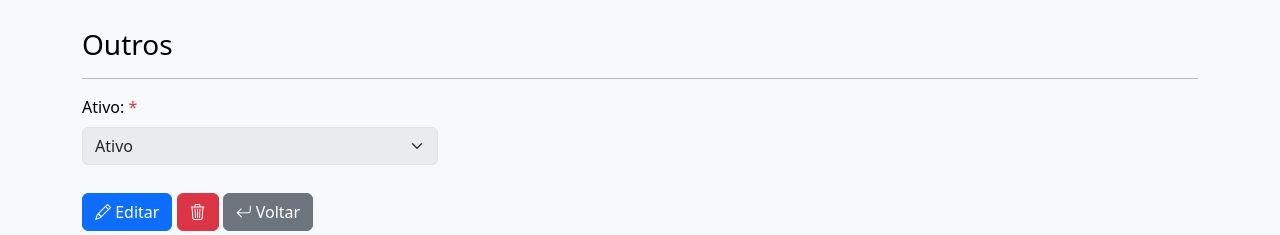
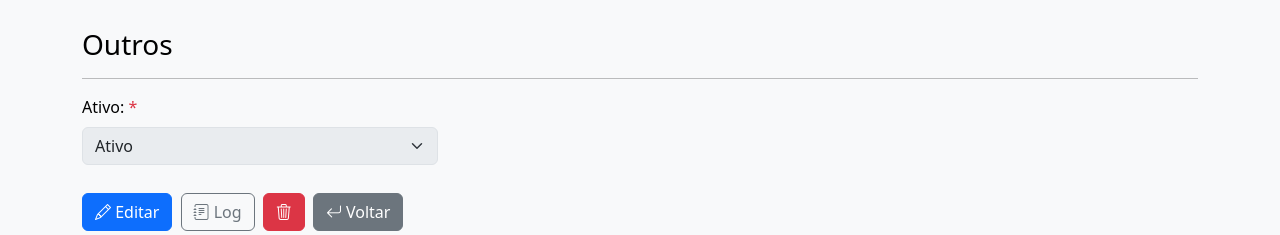
Before and after one commit to denisms7/cadastros, a Django app: page /pf/1/visualizar/ in a window 1280 px wide. Shown: the part 2510-2745 px from the top of the page. Run offline with Django 4.2, Linux system fonts and the light colour scheme; a user stored in the database is signed in; tables that the repository leaves empty hold one stand-in row (values such as "Sample post"); some libraries are stand-ins or nearby versions.

Commit message:
added log separado

```diff
--- a/register/templates/register/register_person.html
+++ b/register/templates/register/register_person.html
@@ -16,7 +16,7 @@ PF - Cadastro
         </div>
         <div>
             {% if form.instance.id %}
-                <a href="{% url 'register:register_log' form.instance.id %}" title="Log" class="btn btn-outline-secondary">
+                <a href="{% url 'register:person_log' form.instance.id %}" title="Log de Alterações" class="btn btn-outline-secondary">
                     <i class="bi bi-journal-text"></i>
                     Log
                 </a>
@@ -85,11 +85,15 @@ PF - Cadastro
                     <i class="bi bi-x me-1"></i> Limpar
                 </button>
             {% else %}
-                <a href="{% url 'register:person_change' item.pk %}" title="Editar Registro" class="btn btn-primary">
+                <a href="{% url 'register:person_change' item.pk %}" title="Editar Registro" class="btn btn-primary my-1 me-1">
                     <i class="bi bi-pencil"></i> Editar
                 </a>
 
-                <button title="Apagar Registro" type="button" class="btn btn-danger" data-bs-toggle="modal" data-bs-target="#delete-{{item.pk}}">
+                <a href="{% url 'register:person_log' item.pk %}" title="Log de Alterações" class="btn btn-outline-secondary my-1 me-1">
+                    <i class="bi bi-journal-text"></i> Log
+                </a>
+
+                <button title="Apagar Registro" type="button" class="btn btn-danger my-1 me-1" data-bs-toggle="modal" data-bs-target="#delete-{{item.pk}}">
                     <i class="bi bi-trash3"></i>
                 </button>
 
```
Also changed, not shown: register/templates/register/register_enterprise.html (+6 -2 lines).
